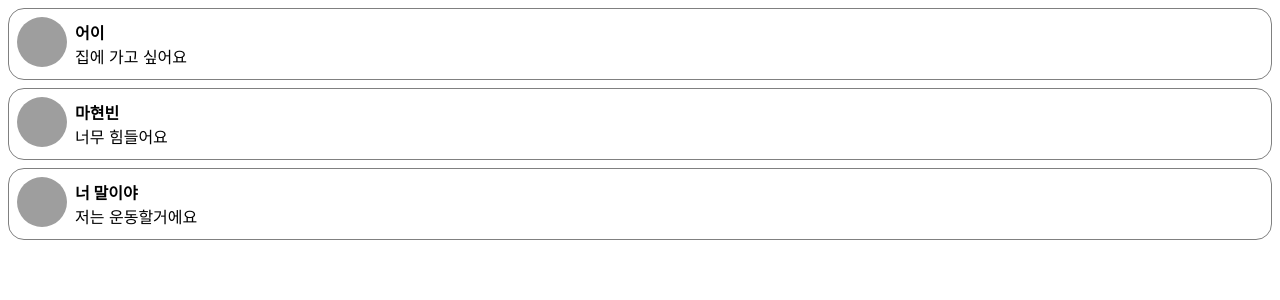
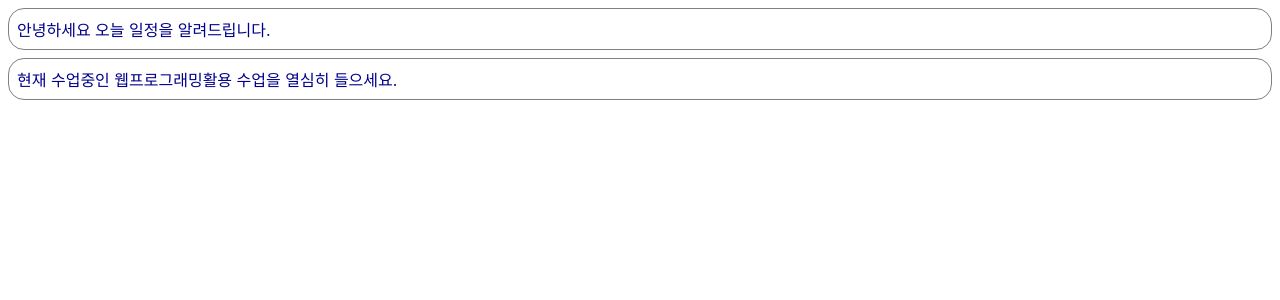
Before and after one commit to gusalck/react0829, a React (Create React App) app: page / in a window 1280 px wide. Shown: the top 300 px of the page. Built offline with nearby package versions, Linux system fonts and the light colour scheme; grey boxes are pictures that could not be loaded.

Commit message:
리액트 6장

```diff
--- /dev/null
+++ b/src/chp06/Notification.jsx
@@ -0,0 +1,35 @@
+import React from "react";
+import NotificationStyle from "./NotificationStyle.css";
+
+// const styles = {
+//     wrapper:{
+//         margin : 8,
+//         padding : 8,
+//         display : "flex",
+//         flexDirection: "row",
+//         border:"1px solid grey",
+//         borderRadius: 16,
+//     },
+//     messageText:{
+//         color: "blue",
+//         fontsize: 16,
+//     },
+// };
+
+class Notification extends React.Component{
+    constructor(props) {
+        super(props);//Component가 생성될 때 prop를 전달받을 수 있는 매개변수를 갖는 생성자가 호출된다.
+        this.state={};
+    }
+
+    render() {
+        return(
+            <div className={"wrapper"}>
+                <span className={"messageText"}>
+                    {this.props.message}
+                </span>
+            </div>
+        );
+    }
+}
+export default Notification;
--- /dev/null
+++ b/src/chp06/NotificationList.jsx
@@ -0,0 +1,65 @@
+import React from "react";
+import Notification from "./Notification";
+
+const reservedNotification = [
+    {
+      message: "안녕하세요 오늘 일정을 알려드립니다.",
+    },
+    {
+        message: "현재 수업중인 웹프로그래밍활용 수업을 열심히 들으세요.",
+    },
+    {
+        message: "열심히 듣고 Git에 Commit한 후 하교하시면 됩니다."
+    },
+    {
+        message: "집에 가즈아!!"
+    },
+];
+
+var timer;
+
+class NotificationList extends React.Component{
+    constructor(props) {
+        super(props);
+
+        this.state = {
+            notifications: [],
+        };
+    }
+
+    componentDidMount() {
+        const { notifications } = this.state;
+
+        timer = setInterval(() => {
+            if (notifications.length < reservedNotification.length){
+                const index = notifications.length;
+                notifications.push(reservedNotification[index]);
+                this.setState({
+                    notifications: notifications,
+                });
+            }else {
+                clearInterval(timer);
+            }
+        },2500);
+    }
+
+    componentWillUnmount() {
+        if (timer){
+            clearInterval(timer);
+        }
+    }
+
+    render() {
+        return(
+            <div>
+                {
+                    this.state.notifications.map((notification) => {
+                        return <Notification message={notification.message}/>;
+                    })
+                }
+            </div>
+        );
+    }
+}
+
+export default NotificationList;
--- /dev/null
+++ b/src/chp06/NotificationStyle.css
@@ -0,0 +1,12 @@
+.wrapper{
+    margin: 8px;
+    padding : 8px;
+    display : flex;
+    flexDirection: row;
+    border: 1px solid grey;
+    border-radius: 16px;
+}
+.messageText{
+    color: darkblue;
+    font-size: 16px;
+}
--- a/src/index.js
+++ b/src/index.js
@@ -6,14 +6,14 @@
 import reportWebVitals from './reportWebVitals';
 import Button from "./chp04/Button";
 import ConfirmDialog from "./chp04/ConfirmDialog";
-
 import CommentList from './chp05/CommentList'
+import NotificationList from "./chp06/NotificationList";
 
 
 const root = ReactDOM.createRoot(document.getElementById('root'));
 root.render(
     <React.StrictMode>
-        <CommentList />
+        <NotificationList />
     </React.StrictMode>
 );
 
```
